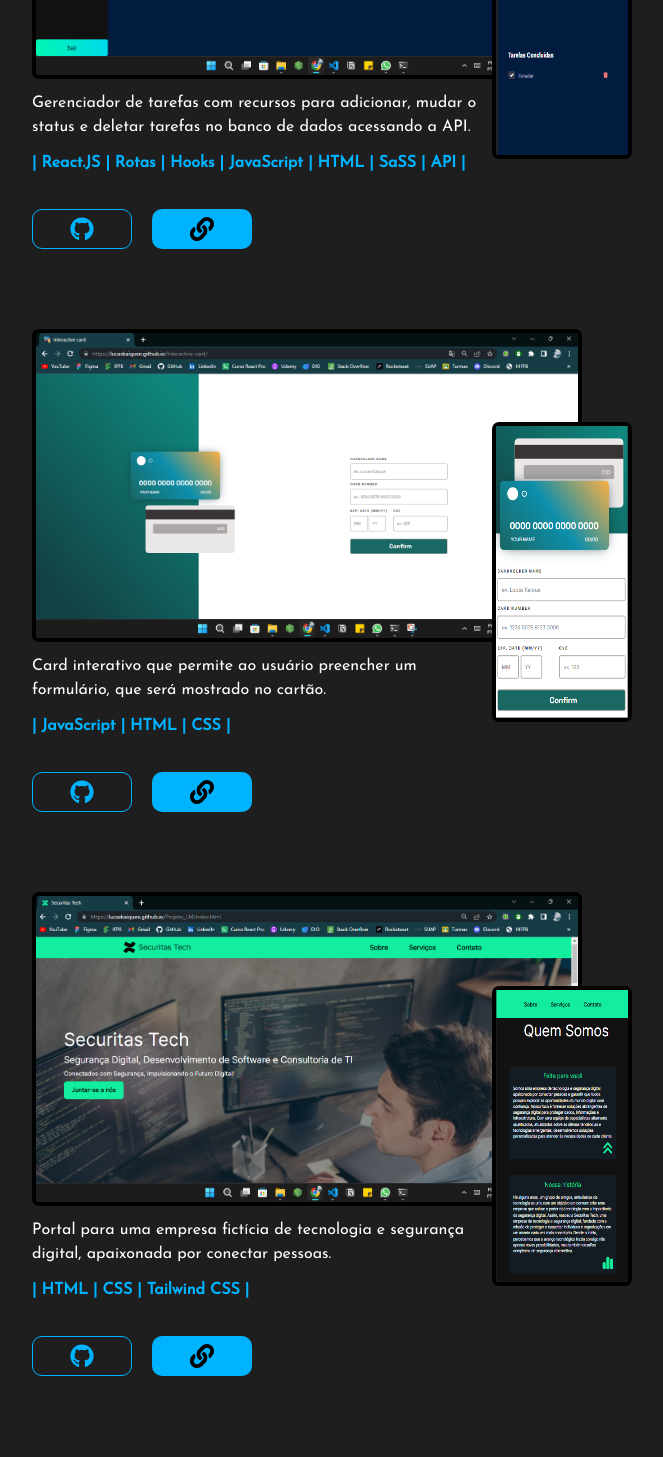
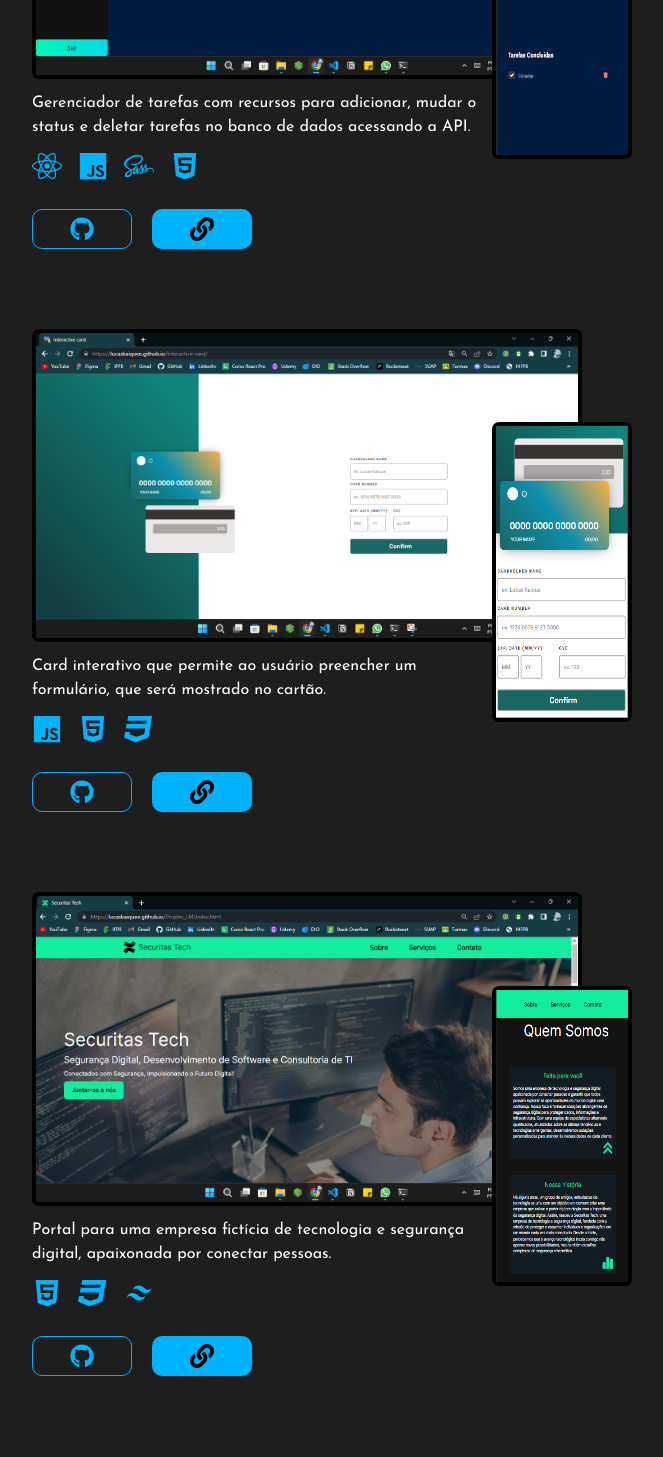
Before and after one commit to LucasKaiquee/Portfolio_React, a React (Vite) app: page / in a window 1280 px wide. Shown: the part 3320-4777 px from the top of the page, without its empty margins (308-971 px from the left). Built offline with nearby package versions, Linux system fonts and the light colour scheme.

Commit message:
Feat: adicionando icones nos projetos

```diff
--- a/src/components/CardProject.jsx
+++ b/src/components/CardProject.jsx
@@ -9,7 +9,7 @@ const CardProject = ({imgProjectD, imgProjectM, urlLink, urlDemo, description, t
     const linkIcon = <FaLink />
 
     return(
-        <div className="w-[600px]">
+        <div className="w-[600px] sm:w-[350px]">
             <div className="w-[550px] bg-white rounded-[7px] border-4 border-[#000] sm:w-[300px]">
                 <img src={imgProjectD} alt="demonstração do projeto" className="w-[100%] h-[100%]" />
             </div>
@@ -17,7 +17,7 @@ const CardProject = ({imgProjectD, imgProjectM, urlLink, urlDemo, description, t
             <div className="flex h-[130px]">
                 <div className="w-[100%]">
                     <p className="text-1xl mt-3 sm:text-sm">{description}</p>
-                    <p className="text-1xl text-[#00B3FF] font-bold py-3 sm:text-sm">{techs}</p>
+                    <span className="flex gap-4 text-[#00B3FF] text-3xl font-bold py-3 sm:text-xl">{techs}</span>
                 </div>
 
                 <div className="h-[300px] w-[180px] border-4 border-[#000] rounded-[7px] relative top-[-220px] sm:w-[100px] sm:h-[180px] sm:top-[-100px]">
@@ -27,6 +27,7 @@ const CardProject = ({imgProjectD, imgProjectM, urlLink, urlDemo, description, t
             </div>
 
             <div className="flex gap-5">
+
                 <ButtonRedes  urlLink = {urlLink}  nameRede = {githubIcon} classButton="border border-[#00B3FF] h-[40px] w-[100px] rounded-[10px] flex justify-center items-center font-bold text-[#00B3FF] text-2xl sm:h-[30px] sm:w-[90px] sm:text-lg"/>
 
                 <ButtonRedes  urlLink = {urlDemo}  nameRede = {linkIcon} classButton="bg-[#00B3FF] h-[40px] w-[100px] rounded-[10px] flex justify-center items-center font-bold text-black text-2xl sm:h-[30px] sm:w-[90px] sm:text-lg"/>
--- a/src/components/ProjectSection.jsx
+++ b/src/components/ProjectSection.jsx
@@ -1,5 +1,8 @@
 import SectionTitle from "./SectionTitle"
 import CardProject  from "./CardProject"
+
+import { FaReact, FaJs, FaCss3, FaHtml5, FaSass} from "react-icons/fa"
+import {BiLogoTailwindCss} from "react-icons/bi"
 
 import project1 from "../assets/imgs/movie.png"
 import project1M from "../assets/imgs/MovieVerseM.png"
@@ -12,6 +15,23 @@ import project4M from "../assets/imgs/SecuritasM.png"
 
 const ProjectSection = () => {
 
+    const techIcon = [
+        /*Seguindo a ordem dos icones por index:
+            0: HTML
+            1: CSS
+            2: Js
+            3: React
+            4: Sass
+            5: TailwindCss
+        */
+        <FaHtml5 />,
+        <FaCss3 />,
+        <FaJs />,
+        <FaReact />,
+        <FaSass />,
+        <BiLogoTailwindCss />
+    ]
+
     const projects = [
         {
             imgProjectD: project1,
@@ -19,7 +39,7 @@ const ProjectSection = () => {
             urlLink: "https://github.com/LucasKaiquee/Movieverse",
             urlDemo: "https://movieversee.netlify.app/",
             description: "Usando a API OMDB, o Movie Verse é capaz de trazer informações sobre filmes e series.",
-            techs: "| React.JS | Hooks | Rotas | JavaScript | HTML | CSS | API |"
+            techs: [techIcon[3], techIcon[2], techIcon[1], techIcon[0]]
         },
         {
             imgProjectD: project2,
@@ -27,7 +47,7 @@ const ProjectSection = () => {
             urlLink: "https://github.com/LucasKaiquee/Tasks-List",
             urlDemo: "https://task-list-02b9a4.netlify.app/",
             description: "Gerenciador de tarefas com recursos para adicionar, mudar o status e deletar tarefas no banco de dados acessando a API.",
-            techs: "| React.JS | Rotas | Hooks | JavaScript | HTML | SaSS | API |"
+            techs: [techIcon[3], techIcon[2], techIcon[4], techIcon[0]]
         },
         {
             imgProjectD: project3,
@@ -35,7 +55,7 @@ const ProjectSection = () => {
             urlLink: "https://github.com/LucasKaiquee/Interactive-card",
             urlDemo: "https://lucaskaiquee.github.io/Projeto_LM/",
             description: "Card interativo que permite ao usuário preencher um formulário, que será mostrado no cartão.",
-            techs: "| JavaScript | HTML | CSS |"
+            techs: [techIcon[2], techIcon[0], techIcon[1]]
         },
         {
             imgProjectD: project4,
@@ -43,7 +63,7 @@ const ProjectSection = () => {
             urlLink: "https://github.com/LucasKaiquee/Projeto_LM",
             urlDemo: "https://lucaskaiquee.github.io/Projeto_LM/",
             description:"Portal para uma empresa fictícia de tecnologia e segurança digital, apaixonada por conectar pessoas.",
-            techs: "| HTML | CSS | Tailwind CSS |"
+            techs: [techIcon[0], techIcon[1], techIcon[5]]
         }
     ]
 
```
